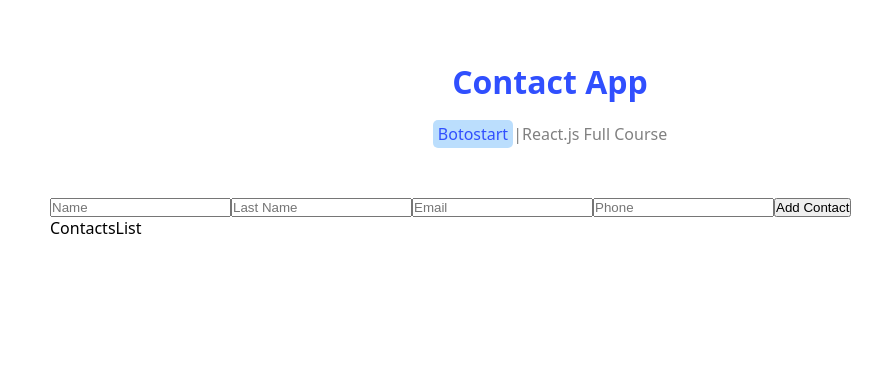
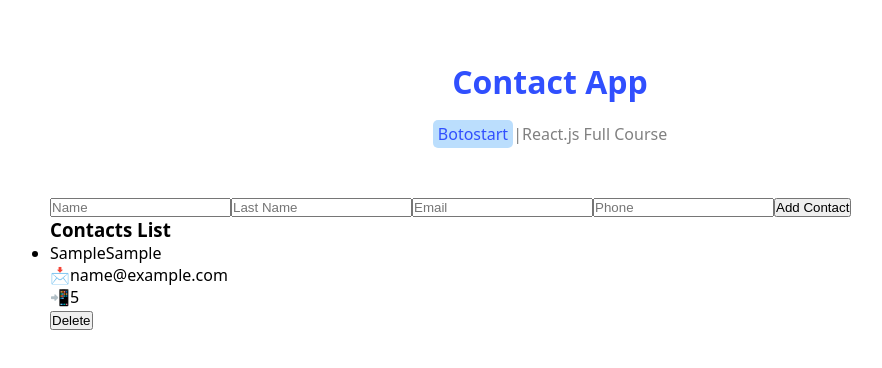
Before and after one commit to panteasaie/pantea-saei-week14, a React (Vite) app: page / in a window 1280 px wide. Both pictures are taken after typing "Sample", "Sample", "name@example.com", "5" into the empty fields and a click on the button "Add Contact". Shown: the top 368 px of the page, without its empty margins (90-972 px from the left). Built offline with nearby package versions, Linux system fonts and the light colour scheme.

Commit message:
define handleDelete in Contacts and pass it down to ContactItem

```diff
--- a/src/components/ContactItem.jsx
+++ b/src/components/ContactItem.jsx
@@ -1,6 +1,6 @@
 import React from 'react'
 
-function ContactItem({data:{id,name,lastName,email,phone}}) {
+function ContactItem({data:{id,name,lastName,email,phone},deleteHandler,}) {
 
   return (
     <li key={id}>
@@ -16,7 +16,7 @@ function ContactItem({data:{id,name,lastName,email,phone}}) {
                 <span>📲</span>
                 {phone}
               </p>
-              <button>Delete</button>
+              <button onClick={()=>deleteHandler(id)}>Delete</button>
             </li>
   )
 }
--- a/src/components/Contacts.jsx
+++ b/src/components/Contacts.jsx
@@ -1,15 +1,12 @@
 import React, { useState } from "react";
 import ContactsList from "./ContactsList";
-const inputs = [
-  { type: "text", name: "name", placeholder: "Name" },
-  { type: "text", name: "lastName", placeholder: "Last Name" },
-  { type: "email", name: "email", placeholder: "Email" },
-  { type: "number", name: "phone", placeholder: "Phone" },
-];
+import inputs from "../constansts/inputs";
+import { v4 } from "uuid";
 function Contacts() {
   const [contacts, setContacts] = useState([]);
   const [alert, setAlert] = useState("");
   const [contact, setContact] = useState({
+    id: "",
     name: "",
     lastName: "",
     email: "",
@@ -31,7 +28,8 @@ function Contacts() {
       return;
     }
     setAlert("");
-    setContacts((contacts) => [...contacts, contact]);
+    const newContact = { ...contact, id: v4() };
+    setContacts((contacts) => [...contacts, newContact]);
     setContact({
       name: "",
       lastName: "",
@@ -39,10 +37,14 @@ function Contacts() {
       phone: "",
     });
   };
+  const deleteHandler = (id) => {
+    const newContacts = contacts.filter((contact) => contact.id !== id);
+    setContacts(newContacts)
+  };
   return (
     <div>
       <div>
-        {inputs.map((input,index) => (
+        {inputs.map((input, index) => (
           <input
             key={index}
             type={input.type}
@@ -56,7 +58,7 @@ function Contacts() {
         <button onClick={addHandler}>Add Contact</button>
       </div>
       <div>{alert && <p>{alert}</p>}</div>
-      <ContactsList contacts={contacts} />
+      <ContactsList contacts={contacts} deleteHandler={deleteHandler} />
     </div>
   );
 }
--- a/src/components/ContactsList.jsx
+++ b/src/components/ContactsList.jsx
@@ -1,10 +1,21 @@
-import React from 'react'
-
-function ContactsList(props) {
-    console.log(props)
+import React from "react";
+import Contacts from "./Contacts";
+import ContactItem from "./ContactItem";
+function ContactsList({ contacts,deleteHandler }) {
   return (
-    <div>ContactsList</div>
-  )
+    <div>
+      <h3>Contacts List</h3>
+      {contacts.length ? (
+        <ul>
+          {contacts.map((contact) => (
+            <ContactItem key={contact.id} data={contact} deleteHandler={deleteHandler}/>
+          ))}
+        </ul>
+      ) : (
+        <p>No Contacts Yet!</p>
+      )}
+    </div>
+  );
 }
 
-export default ContactsList
+export default ContactsList;
```
